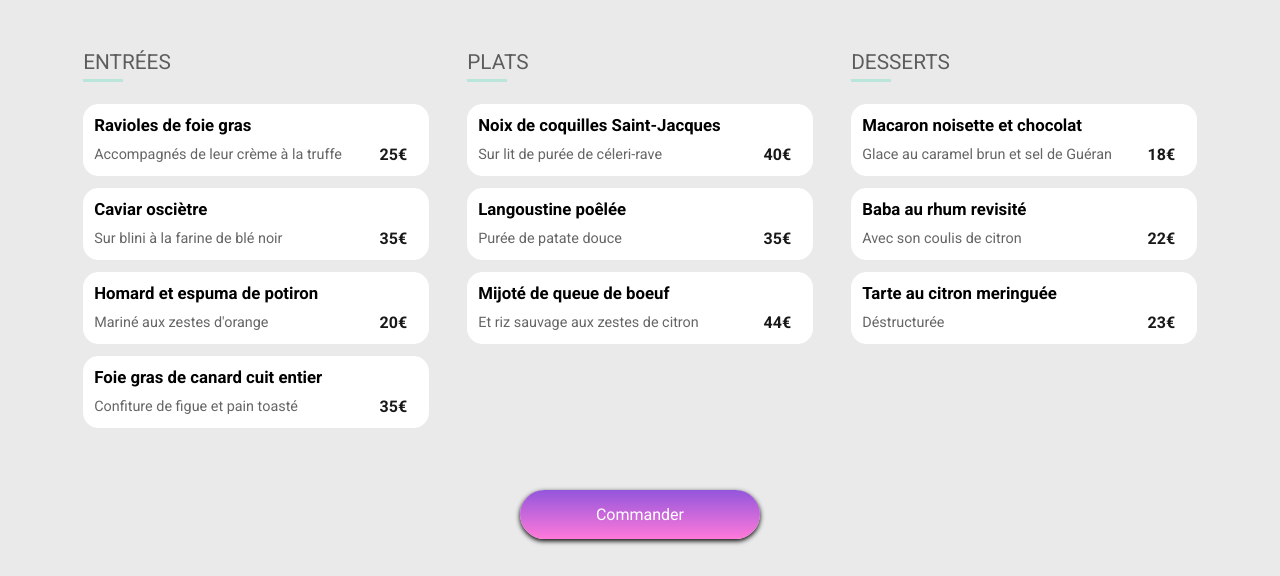
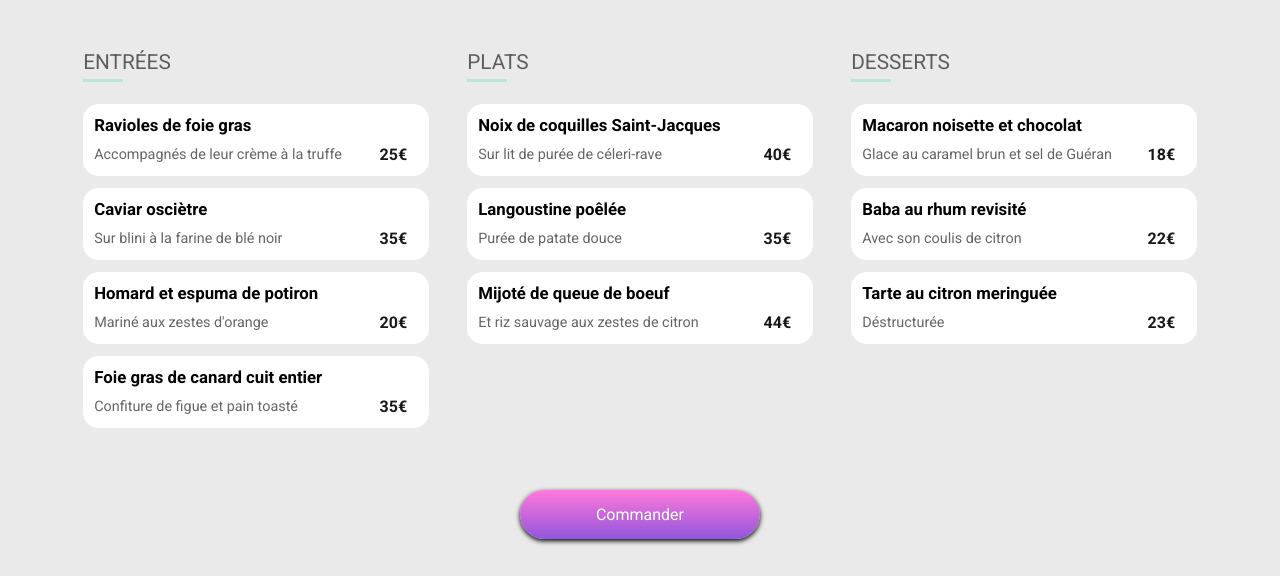
Before and after one commit to davImache/DavyImache_3_23112020, a website: page OhMyFood/Enchanted-note.html in a window 1280 px wide. Shown: the part 610-1186 px from the top of the page. Drawn offline with nearby package versions, Linux system fonts and the light colour scheme; a web font is replaced by a local one.

Commit message:
Projet 3 inal

```diff
--- a/OhMyFood/styles/css/menus.css
+++ b/OhMyFood/styles/css/menus.css
@@ -232,7 +232,7 @@ ul li div > p{
   width           : 150px;
   font-size       : 1rem;
   background-color: var(--secondaryColor);
-  background      : linear-gradient(to bottom , #9356DC, #FF79DA);
+  background: linear-gradient(to top , #9356DC 1%, #FF79DA);
   background      : -webkit-linear-gradient(to bottom, #9356DC, #FF79DA);
   color           : white;
   box-shadow      : 0px 2px 5px black;
--- a/OhMyFood/styles/scss/styles.scss
+++ b/OhMyFood/styles/scss/styles.scss
@@ -65,7 +65,7 @@ body {
 }
 a {
 	text-decoration: none;
-	color: #000;
+	color: #FFF;
 }
 /* -----------header---------------- */
 header {
--- a/gulpfile.js
+++ b/gulpfile.js
@@ -8,7 +8,7 @@ sass.compiler = require("node-sass");
 
 function makeCss() {
   return gulp
-    .src("./styles/scss/*.scss")
+    .src("./styles/scss/.scss")
     .pipe(sass().on("error", sass.logError))
     .pipe(gulp.dest("./OhMyFood/styles/css"));
 }
```
